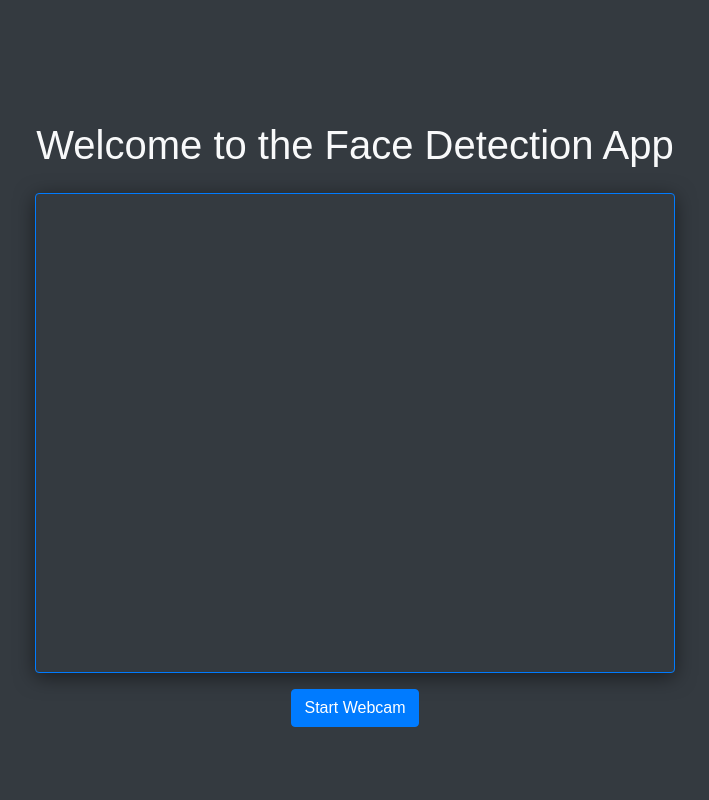
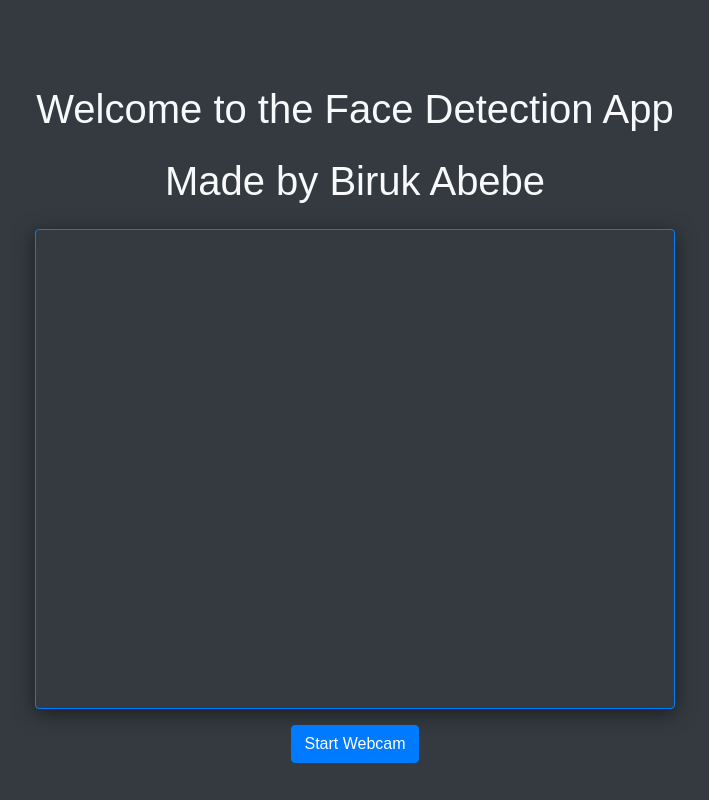
Before and after one commit to brookbayu/teeth2, a plain HTML site: page index.html in a window 1280 px wide. Shown: the whole page, without its empty margins (285-994 px from the left). Drawn offline with nearby package versions, Linux system fonts and the light colour scheme; no server answers.

Commit message:
Update index.html

```diff
--- a/index.html
+++ b/index.html
@@ -12,7 +12,8 @@
 </head>
 <body class="bg-dark text-light">
     <div class="container text-center mt-5">
-        <h1 class="mb-4">Welcome to the Face Detection App</h1>
+        <h1 class="mb-4">Welcome to the Face Detection App </h1>
+           <h1 class="mb-4">Made by Biruk Abebe </h1>
         <div class="d-flex justify-content-center">
             <video id="video" class="border border-primary rounded" width="640" height="480" autoplay muted></video>
         </div>
```
